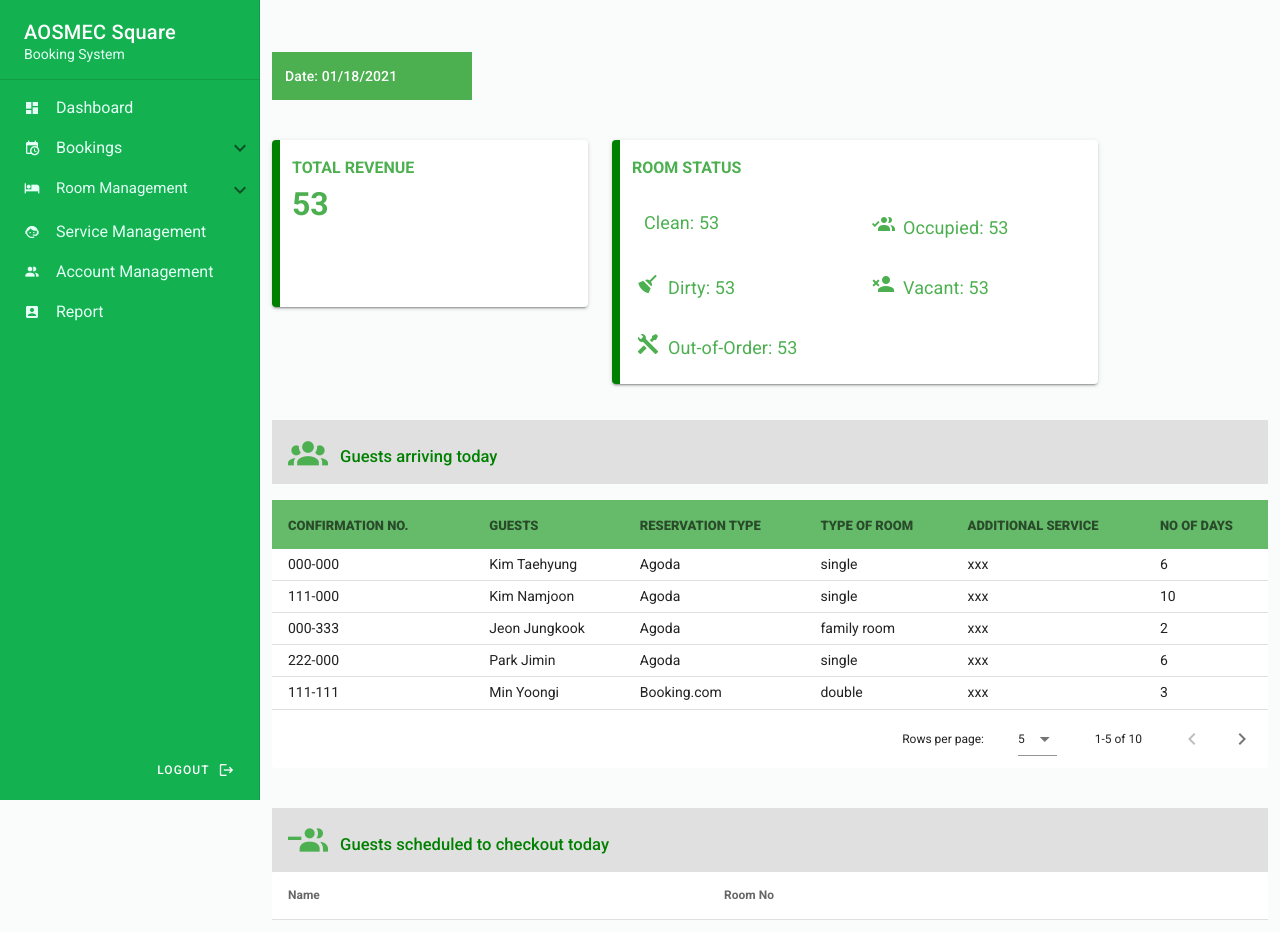
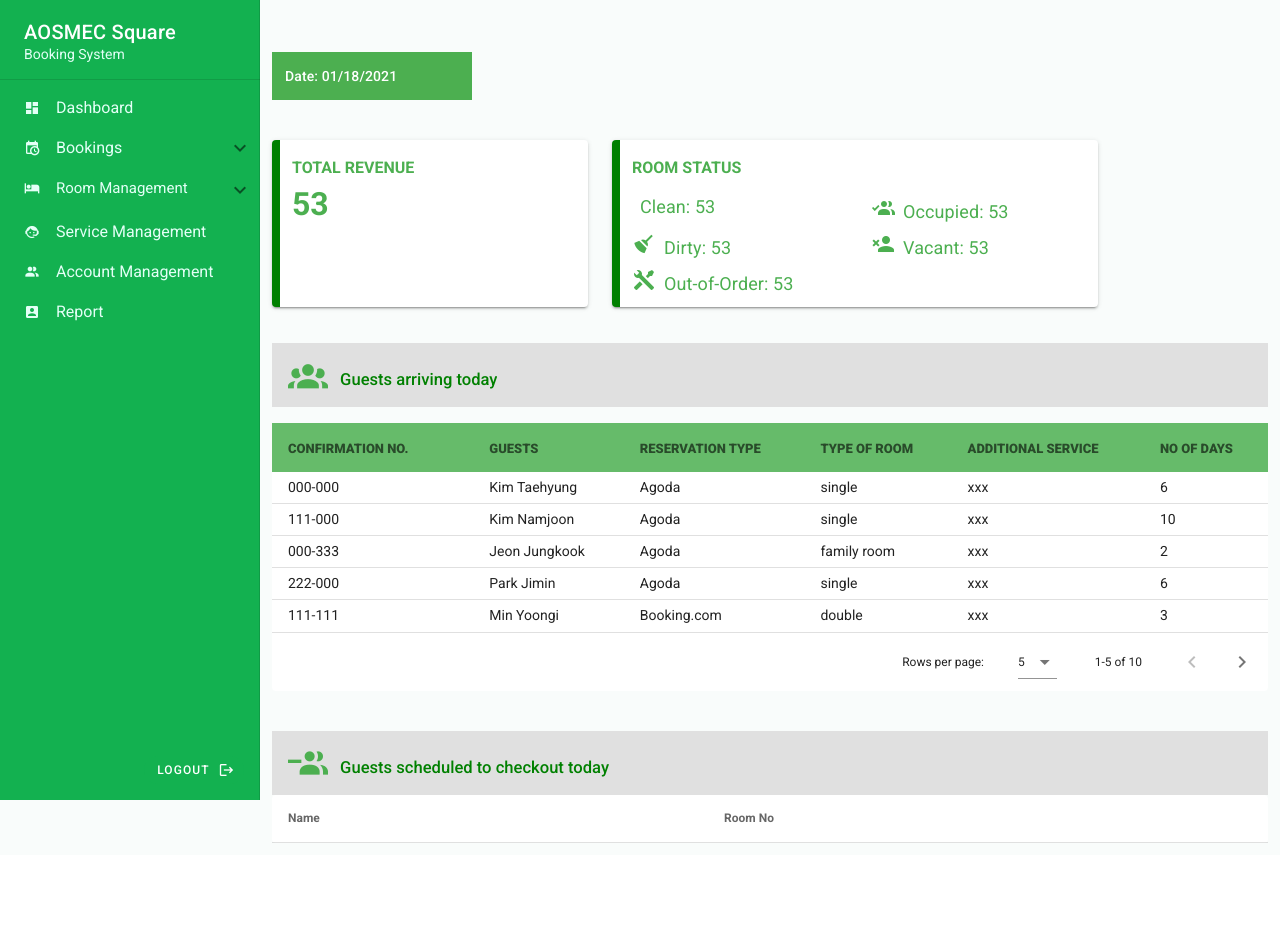
Before and after one commit to mikamikkz/AOSMECSystem, a Vue app in the folder aosmec/: page /dashboard in a window 1280 px wide. After the commit the page ends 855 px from the top, so only its background shows below. Built offline with nearby package versions, Linux system fonts and the light colour scheme.

Commit message:
j: fixed dashboard

```diff
--- a/aosmec/src/views/Dashboard.vue
+++ b/aosmec/src/views/Dashboard.vue
@@ -20,34 +20,34 @@
         </v-col>
 
         <v-col cols="12" md="6" class="pb-2">
-          <v-card class="dark bordered">
+          <v-card class="dark bordered" height="167px">
             <div class="col pa-3 py-4 green--text">
               <h4 class="text-truncate text-uppercase">Room Status</h4>
             </div>
-            <v-card-text class="green--text">
-              <v-row>
-                <v-col>
+            <v-card-text class="green--text pa-0">
+              <v-row class="roomStatusRow">
+                <v-col class="roomStatusCol">
                   <v-icon left color="success" style="margin-bottom: 12px">mdi-sparkles</v-icon>
                   <span class="roomStatusData">Clean: <span>53</span></span>
                 </v-col>
-                <v-col>
+                <v-col class="roomStatusCol">
                   <v-icon left color="success" style="margin-bottom: 12px">mdi-account-multiple-check</v-icon>
                   <span class="roomStatusData">Occupied: <span>53</span></span>
                 </v-col>
               </v-row>
-              <v-row>
-                <v-col>
+              <v-row class="roomStatusRow">
+                <v-col class="roomStatusCol">
                   <v-icon left color="success" style="margin-bottom: 12px">mdi-broom</v-icon>
                   <span class="roomStatusData">Dirty: <span>53</span></span>
 
                 </v-col>
-                <v-col>
+                <v-col class="roomStatusCol">
                   <v-icon left color="success" style="margin-bottom: 12px">mdi-account-remove</v-icon>
                   <span class="roomStatusData">Vacant: <span>53</span></span>
                 </v-col>
               </v-row>
-              <v-row>
-                <v-col>
+              <v-row class="roomStatusRow">
+                <v-col class="roomStatusCol">
                   <v-icon left color="success" style="margin-bottom: 12px">mdi-tools</v-icon>
                   <span class="roomStatusData">Out-of-Order: <span>53</span></span>
                 </v-col>
@@ -283,4 +283,11 @@ export default {
 .roomStatusData {
   font-size: large;
 }
+.roomStatusRow {
+  margin: 0;
+}
+.roomStatusCol {
+  padding-top: 0;
+  padding-bottom: 0;
+}
 </style>
```
